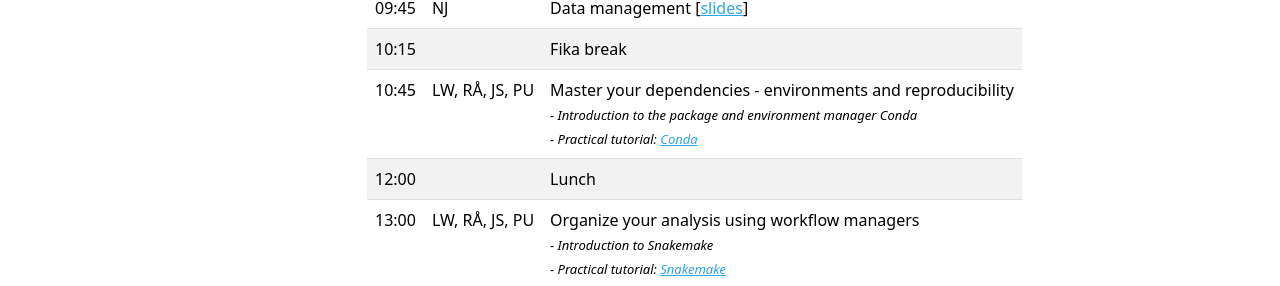
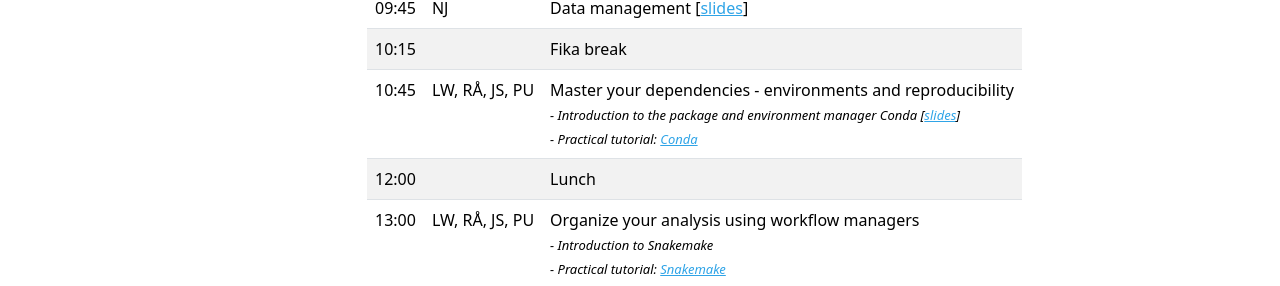
Before and after one commit to NBISweden/workshop-reproducible-research, an MkDocs documentation site: the page built from docs/schedule.md, in a window 1280 px wide and 900 px high. Shown: the part 312-598 px from the top of the window. Built offline with MkDocs 1.6.1, drawn with Linux system fonts in a browser that asks for light colours; nearby versions of some CDN libraries; old or Windows-style settings are respelled for this version of MkDocs.

Commit message:
conda slides

```diff
--- a/docs/schedule.md
+++ b/docs/schedule.md
@@ -35,7 +35,7 @@
     <td>
       <font size="3"> Master your dependencies - environments and reproducibility
       <font size="2"><i><br>
-      - Introduction to the package and environment manager Conda <br>
+      - Introduction to the package and environment manager Conda [<a href="https://github.com/rasmusagren/repres_slides/raw/master/conda.pdf" target="_blank">slides</a>]<br>
       - Practical tutorial: <a href="../conda/">Conda</a>
     </td>
   </tr>
```
